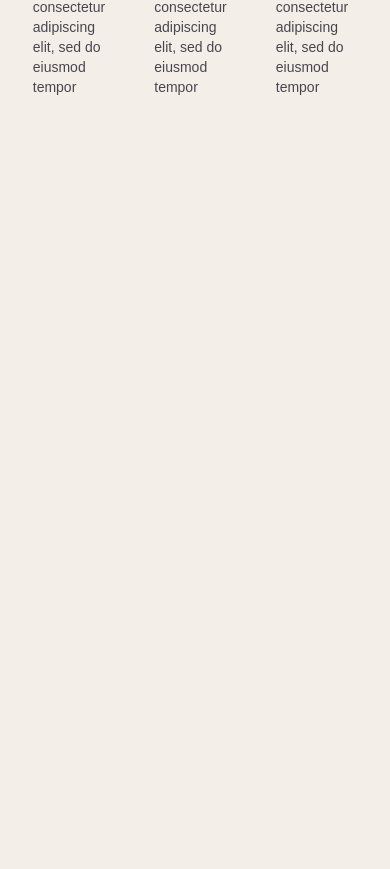
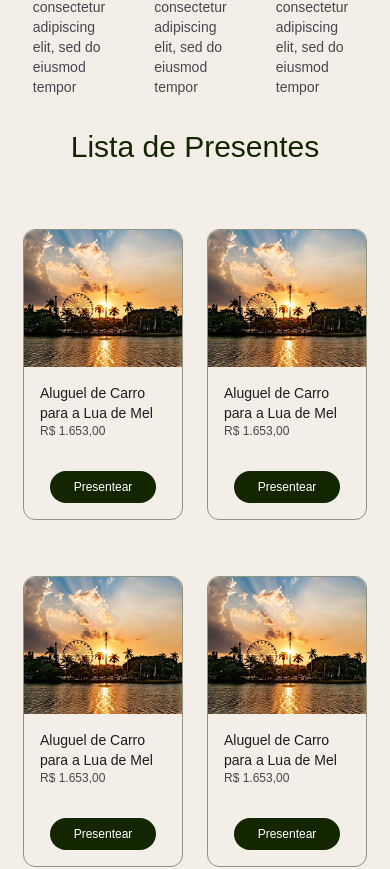
Before and after one commit to Jota-ribeiro/wedding-site, a Next.js app: page / in a window 390 px wide. Shown: the part 1516-2385 px from the top of the page. Before the commit the page ends 1641 px from the top, so only its background shows below. Built offline with nearby package versions, Linux system fonts and the light colour scheme; a web font is replaced by a local one.

Commit message:
ajusta grid cols mobile

```diff
--- a/app/page.tsx
+++ b/app/page.tsx
@@ -1,3 +1,4 @@
+import ShopCard from "@/components/cards/ShopCard";
 import AboutSection from "@/components/sections/AboutSection";
 import LocaleSection from "@/components/sections/LocaleSection";
 import PromSection from "@/components/sections/PromSection";
@@ -15,6 +16,16 @@ export default function Home() {
       <AboutSection />
       <LocaleSection />
       <PromSection />
+      <section className={clsx('w-full flex flex-col items-center justify-center')}>
+        <p className={clsx('font-beau text-[#142601]', 'text-3xl md:text-8xl')}>Lista de Presentes</p>
+        <div className={clsx('grid grid-cols-2 md:grid-cols-3 gap-x-6 md:gap-x-32 gap-y-14', 'py-16')}>
+          {
+            Array.from({ length: 6 }).map((e, i) => (
+              <ShopCard key={i} />
+            ))
+          }
+        </div>
+      </section>
     </main>
   );
 }
--- /dev/null
+++ b/components/cards/ShopCard.tsx
@@ -0,0 +1,19 @@
+import clsx from "clsx";
+import Image from "next/image";
+import ProductExample from '@/public/img/img-example.png'
+
+
+export default function ShopCard() {
+    return (
+        <div className={clsx('w-40 md:w-52 flex flex-col', 'rounded-xl border-[1px] border-[#14260173]')}>
+            <Image className={clsx('rounded-t-xl max-h-44')} src={ProductExample} alt="" />
+            <div className={clsx('w-full flex flex-col', 'p-4')}>
+                <p className={clsx('text-[#1D1B20] text-sm font-medium')}>Aluguel de Carro para a Lua de Mel</p>
+                <p className={clsx('text-[#49454F] text-xs font-medium')}>R$ 1.653,00</p>
+                <div className={clsx('w-fit self-center mt-8 flex justify-center bg-[#142601]', 'text-white', 'py-2 px-6 rounded-full', 'cursor-pointer')}>
+                    <p className={clsx('text-xs')}>Presentear</p>
+                </div>
+            </div>
+        </div>
+    )
+}
```
Also changed, not shown: public/img/img-example.png (added).
